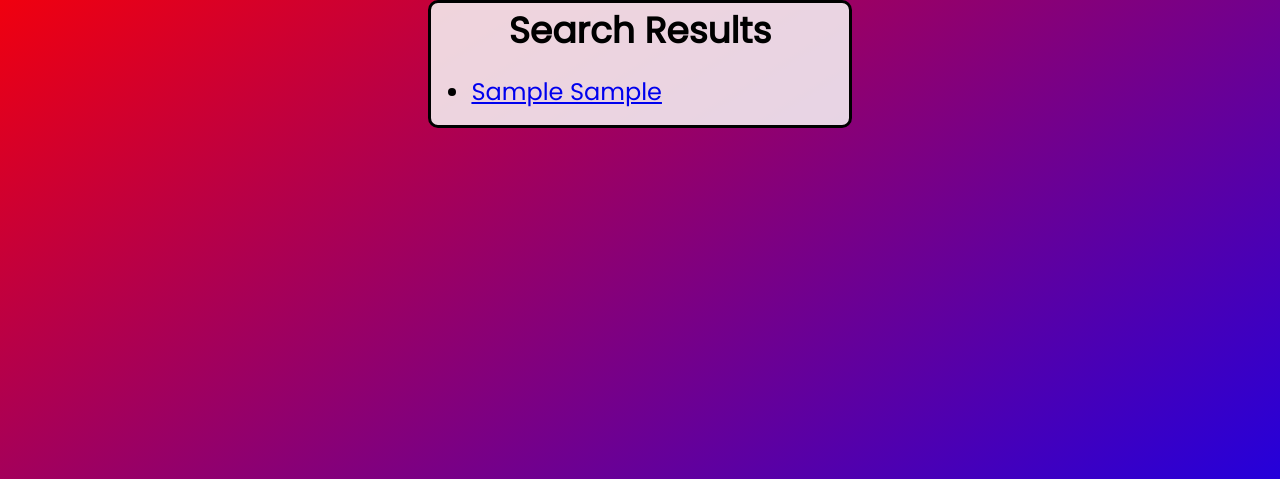
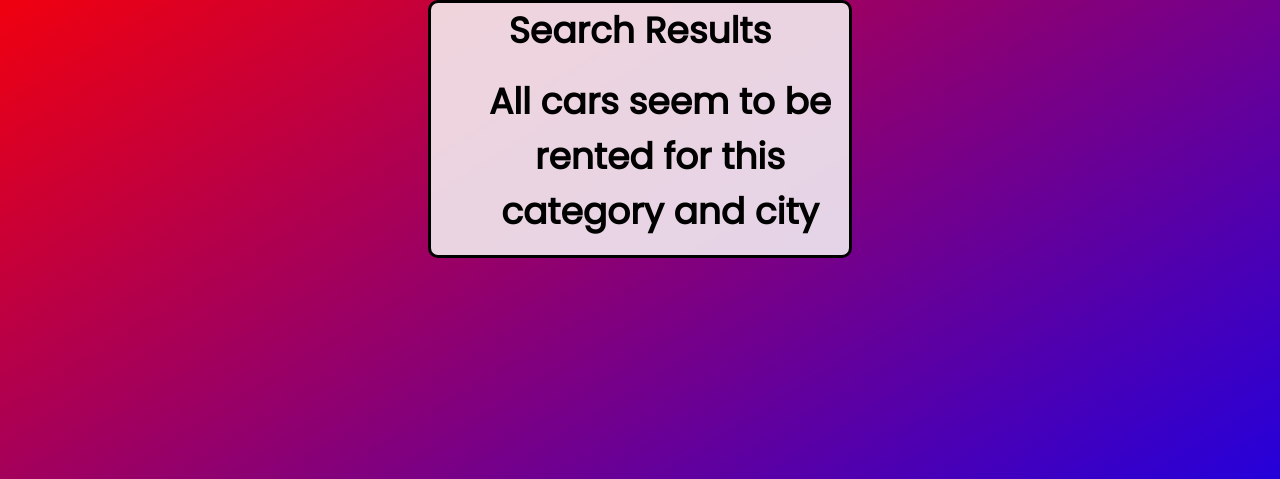
Before and after one commit to campbell-lucas/rent_a_car, a Django app: template home/templates/home/search-results.html in a window 1280 px wide. Shown: the part 92-571 px from the top of the page. Run offline with Django 4.2, Linux system fonts and the light colour scheme; the template is opened without the code that fills it: values that come from a table or form of the project are taken from there, others are empty; tables that the repository leaves empty hold one stand-in row (values such as "Sample post"); parts of the project's set-up code (start-up, migrations or seed data) failed here and were passed over.

Commit message:
edited the template to not show cars that are already rented

```diff
--- a/home/templates/home/search-results.html
+++ b/home/templates/home/search-results.html
@@ -6,9 +6,13 @@
         <div class="car-search-items">
             <ul>
                 {% for car in object_list %}
-                    <li>
-                        <a href="{% url 'cars:car-profile' pk=car.pk%}">{{ car.car_brand }} {{ car.car_model }}</a>
-                    </li>
+                    {% if not car.is_rented %}
+                        <li>
+                            <a href="{% url 'cars:car-profile' pk=car.pk%}">{{ car.car_brand }} {{ car.car_model }}</a>
+                        </li>
+                        {% else %}
+                            <h1>All cars seem to be rented for this category and city</h1>
+                    {% endif %}
                     {% empty %}
                         <h1>No cars in this city yet</h1>
                 {% endfor %}
```
